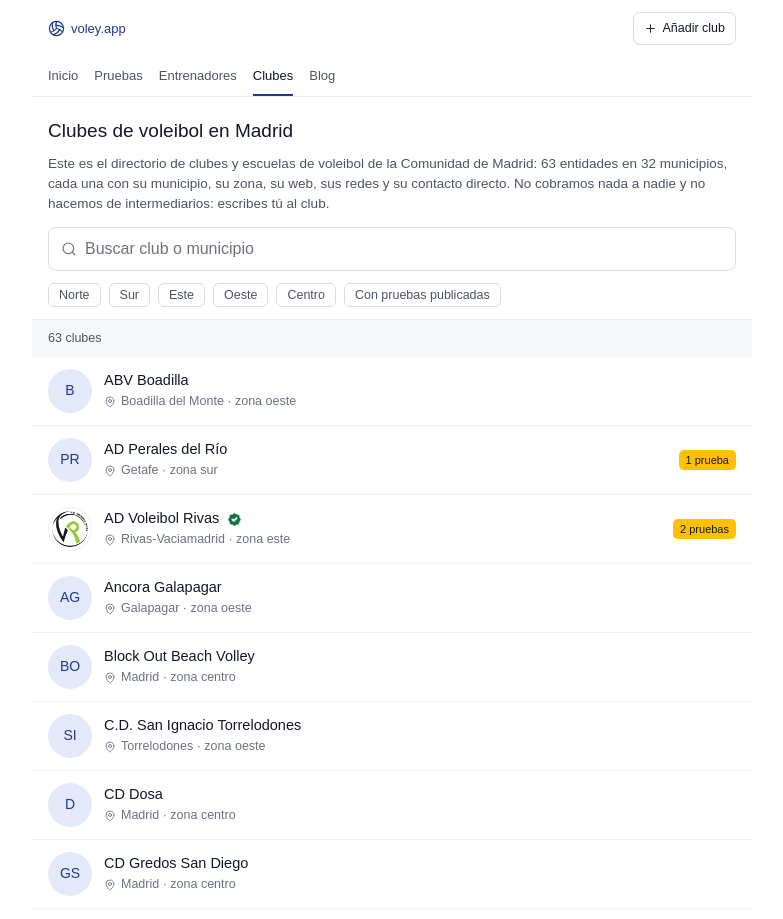
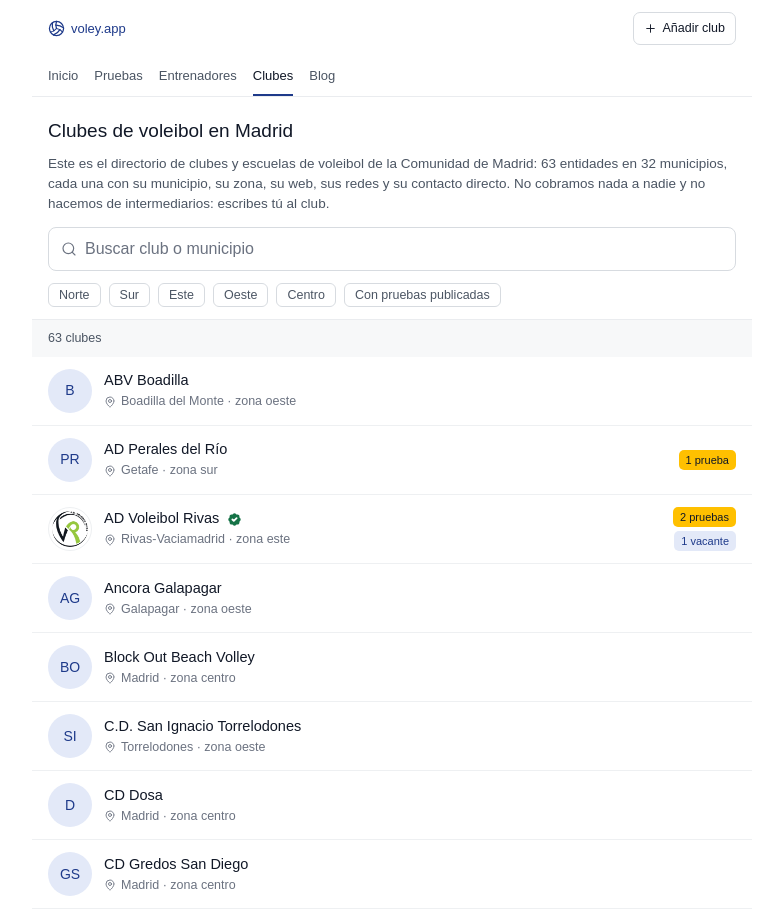
Before and after one commit to MO-Laura-MO/busco-equipo-jugador, a Next.js app: page /clubes in a window 1280 px wide. Shown: the top 919 px of the page, without its empty margins (248-1031 px from the left). Built offline with nearby package versions, Linux system fonts and the light colour scheme; a web font is replaced by a local one.

Commit message:
El listado de clubes cuenta tambien las vacantes de entrenador

```diff
--- a/app/clubes/page.tsx
+++ b/app/clubes/page.tsx
@@ -19,6 +19,7 @@ export default function Clubes() {
       return {
         ...c,
         numConvocatorias: suyas.length,
+        numVacantes: vacantes.filter((v) => v.clubId === c.id).length,
         // Mismo criterio que la ficha: el club está verificado si lo ha
         // confirmado explícitamente (campo `verificado`) o si al menos una
         // convocatoria o vacante suya viene de origen "club". El escudo, igual
--- a/components/ListadoClubes.tsx
+++ b/components/ListadoClubes.tsx
@@ -8,6 +8,8 @@ import InsigniaVerificado from "./InsigniaVerificado";
 
 interface ClubConDatos extends Club {
   numConvocatorias: number;
+  /** Vacantes de entrenador abiertas del club. */
+  numVacantes: number;
   /** Perfil verificado por el club: es lo que da derecho a enseñar su escudo. */
   verificado: boolean;
 }
@@ -150,6 +152,11 @@ export default function ListadoClubes({ clubes }: { clubes: ClubConDatos[] }) {
                           {c.numConvocatorias === 1 ? "prueba" : "pruebas"}
                         </span>
                       )}
+                      {c.numVacantes > 0 && (
+                        <span className="rounded-[5px] bg-acento-tinte px-[7px] py-[3px] text-[11px] font-medium leading-[1.3] text-acento">
+                          {c.numVacantes} {c.numVacantes === 1 ? "vacante" : "vacantes"}
+                        </span>
+                      )}
                     </div>
                   </div>
                 </Link>
```
